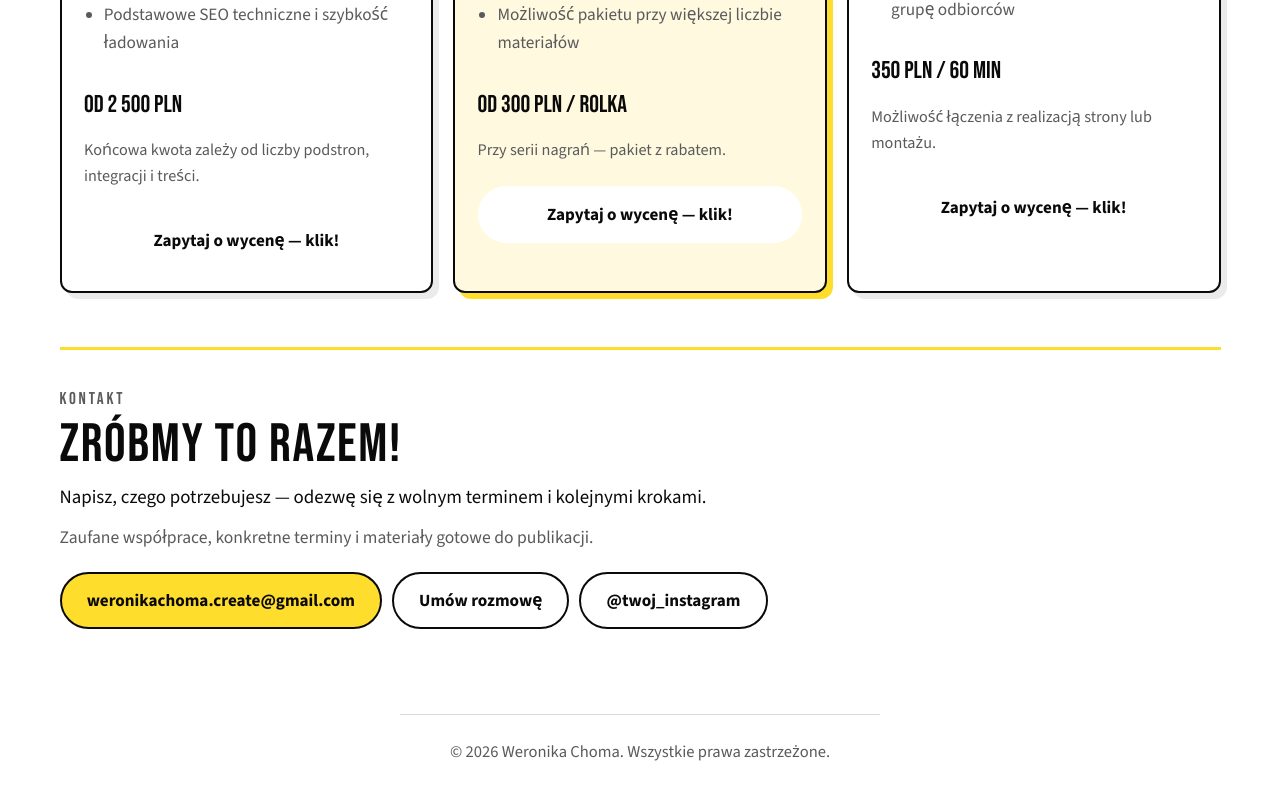
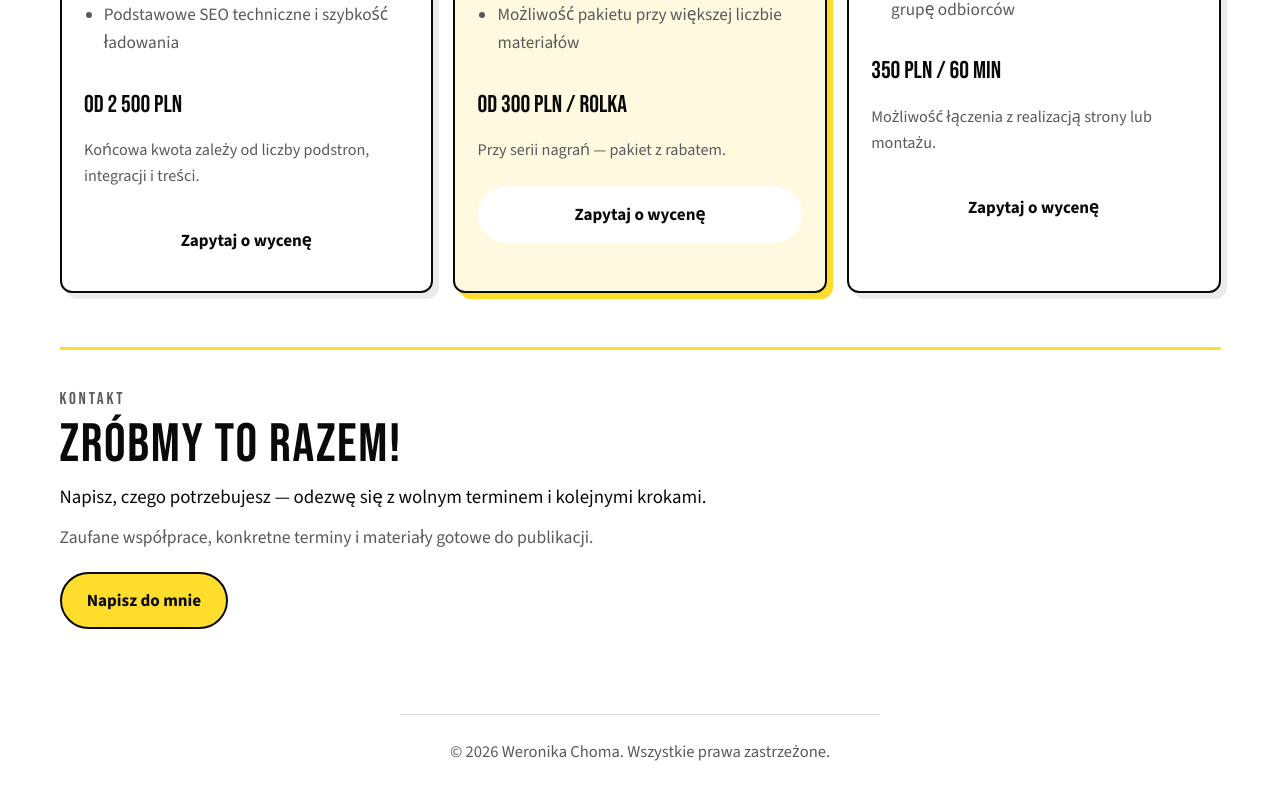
Before and after one commit to jankowskaweronika/aboutMe, a React (Vite) app in the folder aboutMe/: page / in a window 1280 px wide. Shown: the part 2607-3407 px from the top of the page. Built offline with nearby package versions, Linux system fonts and the light colour scheme.

Commit message:
remove Instagram links and update consultation call-to-action labels for consistency.

```diff
--- a/aboutMe/src/components/ContactSection.tsx
+++ b/aboutMe/src/components/ContactSection.tsx
@@ -14,23 +14,7 @@ export function ContactSection() {
           target="_blank"
           rel="noopener noreferrer"
         >
-          {siteMeta.email}
-        </a>
-        <a
-          className="btn btn-soft"
-          href={siteMeta.consultationUrl}
-          target="_blank"
-          rel="noopener noreferrer"
-        >
-          Umów rozmowę
-        </a>
-        <a
-          className="btn btn-soft"
-          href={siteMeta.social.instagram}
-          target="_blank"
-          rel="noopener noreferrer"
-        >
-          {siteMeta.social.instagramHandle}
+          Napisz do mnie
         </a>
       </div>
     </section>
--- a/aboutMe/src/data/siteContent.ts
+++ b/aboutMe/src/data/siteContent.ts
@@ -59,10 +59,6 @@ export const siteMeta = {
   consultationUrl: gmailComposeUrl(CONTACT_EMAIL, 'Konsultacja'),
   /** Inline email link / contact button: compose to you without a preset subject. */
   emailComposeUrl: gmailComposeUrl(CONTACT_EMAIL),
-  social: {
-    instagram: 'https://instagram.com/',
-    instagramHandle: '@twoj_instagram',
-  },
 }
 
 export const heroContent = {
@@ -111,7 +107,7 @@ export const pricingContent = {
       ],
       priceFrom: 'od 2 500 PLN',
       note: 'Końcowa kwota zależy od liczby podstron, integracji i treści.',
-      ctaLabel: 'Zapytaj o wycenę — klik!',
+      ctaLabel: 'Zapytaj o wycenę',
       ctaHref: siteMeta.consultationUrl,
     },
     {
@@ -127,7 +123,7 @@ export const pricingContent = {
       ],
       priceFrom: 'od 300 PLN / rolka',
       note: 'Przy serii nagrań — pakiet z rabatem.',
-      ctaLabel: 'Zapytaj o wycenę — klik!',
+      ctaLabel: 'Zapytaj o wycenę',
       ctaHref: gmailComposeUrl(CONTACT_EMAIL, 'Brief na montaż'),
       highlighted: true,
     },
@@ -143,7 +139,7 @@ export const pricingContent = {
       ],
       priceFrom: '350 PLN / 60 min',
       note: 'Możliwość łączenia z realizacją strony lub montażu.',
-      ctaLabel: 'Zapytaj o wycenę — klik!',
+      ctaLabel: 'Zapytaj o wycenę',
       ctaHref: siteMeta.consultationUrl,
     },
   ] satisfies PricingPackage[],
```
